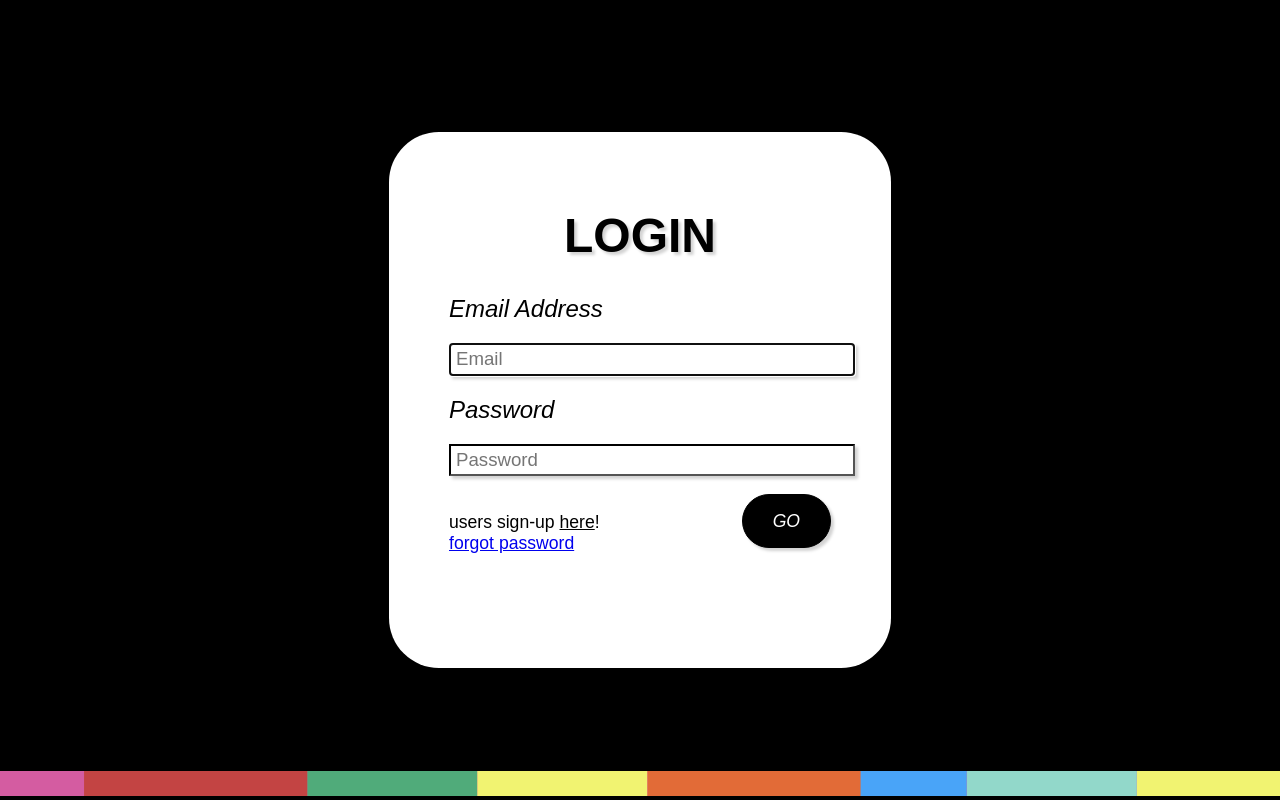
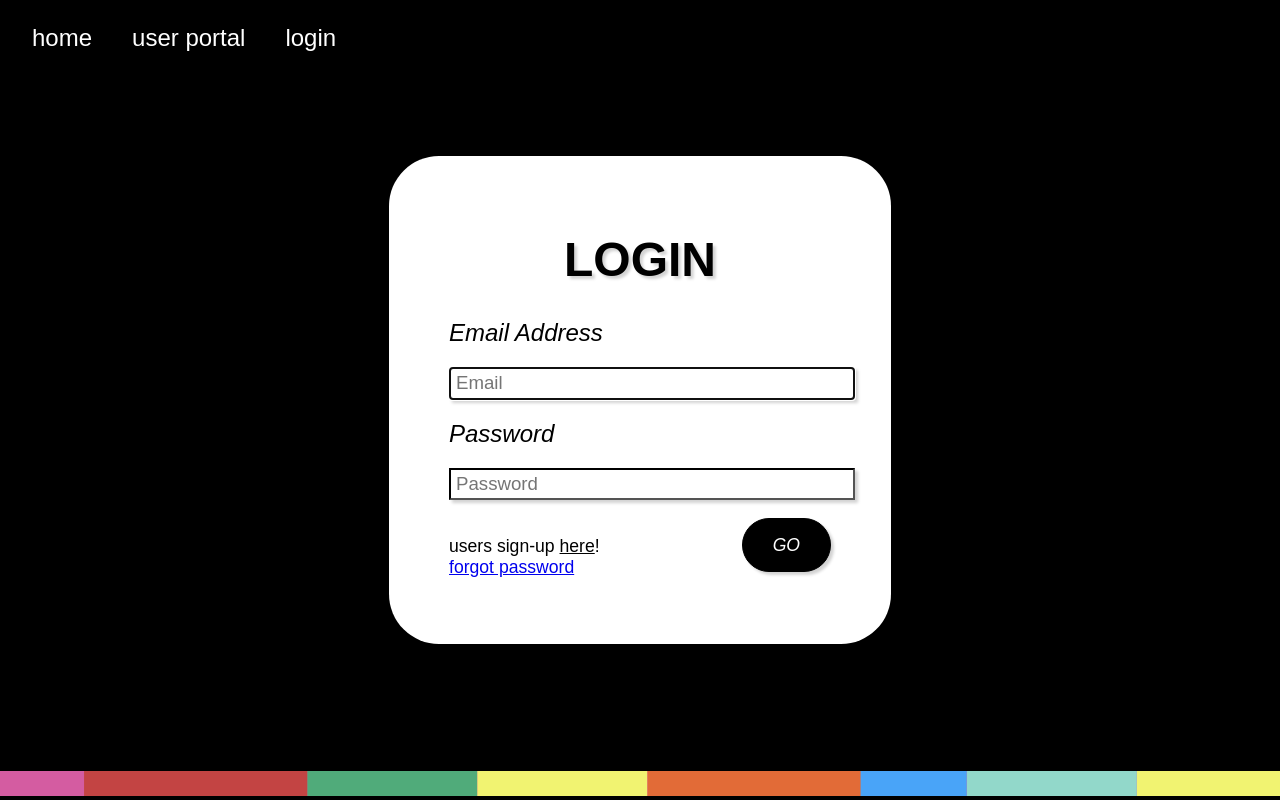
Before and after one commit to cmpt375-2021fall/client-project-crayon_project, a Django app: page /login/ in a window 1280 px wide. Run offline with Django 3.2, Linux system fonts and the light colour scheme; some libraries are stand-ins or nearby versions; some web fonts are replaced.

Commit message:
top navigation

```diff
--- a/crayonApp/static/crayonApp/css/login.css
+++ b/crayonApp/static/crayonApp/css/login.css
@@ -73,7 +73,7 @@ h1{
     right:0;
     top:0;
     bottom:0;
-    height: 26rem;
+    height: 23rem;
     padding: 60px;
     background: #23463f;
     border-radius: 15px ;
@@ -126,3 +126,17 @@ input{
 #content-wrap {
   padding-bottom: 2.5rem;    /* Footer height */
 }
+
+header{
+    background-color: black;
+    color: white;
+    float: left;
+    text-align: center;
+    top:0;
+    position: absolute;
+    display: block;
+}
+
+li{
+    display:inline-block;
+}
--- a/crayonApp/templates/crayonApp/login.html
+++ b/crayonApp/templates/crayonApp/login.html
@@ -11,12 +11,19 @@ login.css
 <head>
     <meta charset="UTF-8">
     <title>login</title>
-
+ &nbsp;
 </head>
 
 <body style="background-color:black;">
 
-<div>
+    <div>
+    <header>
+        &nbsp;&nbsp;&nbsp;&nbsp;&nbsp;&nbsp;<li> <a href="/index/"style = "color: white; text-decoration: none;"> <h3 style="font-size: 1.5rem" >home</h3> </a> </li> &nbsp;&nbsp;&nbsp;&nbsp; &nbsp; &nbsp;
+       <li>  <a href="/register/"style = "color: white; text-decoration: none;"> <h3 style="font-size: 1.5rem" >user portal</h3></a> </li> &nbsp;&nbsp;&nbsp;&nbsp; &nbsp; &nbsp;
+       <li> <a href="/login/" style = "color: white; text-decoration: none;"> <h3 style="font-size: 1.5rem">login</h3></a> </li> &nbsp;&nbsp;&nbsp;&nbsp; &nbsp; &nbsp;
+    </header>
+</div>
+
 
 <div style="  background-color: white; border-radius: 50px;" class = "login">
 
--- a/crayonApp/views.py
+++ b/crayonApp/views.py
@@ -80,3 +80,8 @@ def logout(request):
         return redirect("/login/")
     request.session.flush()
     return redirect("/login/")
+
+def quiz(request):
+    if not request.session.get('null', None):
+        return redirect('/quiz')
+        return render(request,'crayonApp/quiz.html')
--- a/mainproject/urls.py
+++ b/mainproject/urls.py
@@ -26,4 +26,5 @@ urlpatterns = [
     path('login/', views.login, name='login'),
     path('register/', views.register, name = 'register'),
     path('logout/', views.logout, name = 'logout'),
+    path('quiz/', views.quiz, name ='quiz')
 ]
```
Also changed, not shown: 1 other file.
